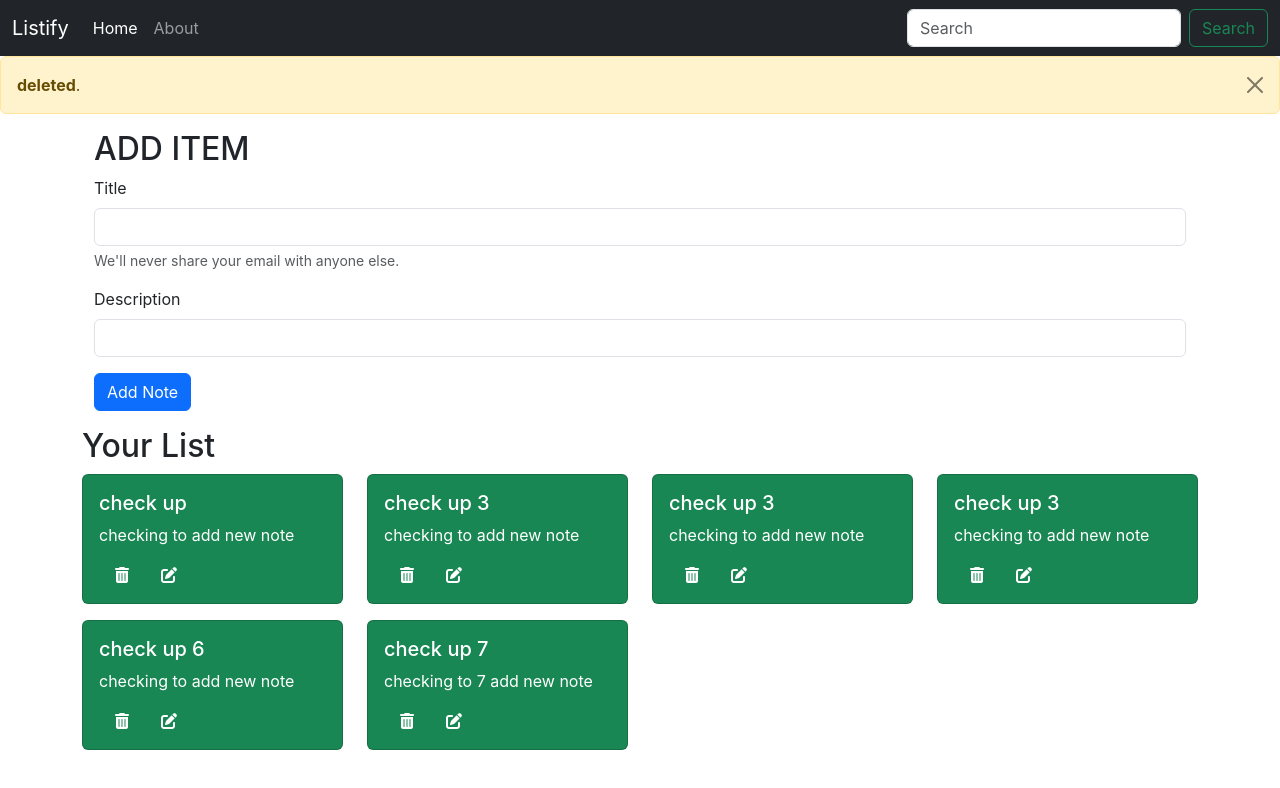
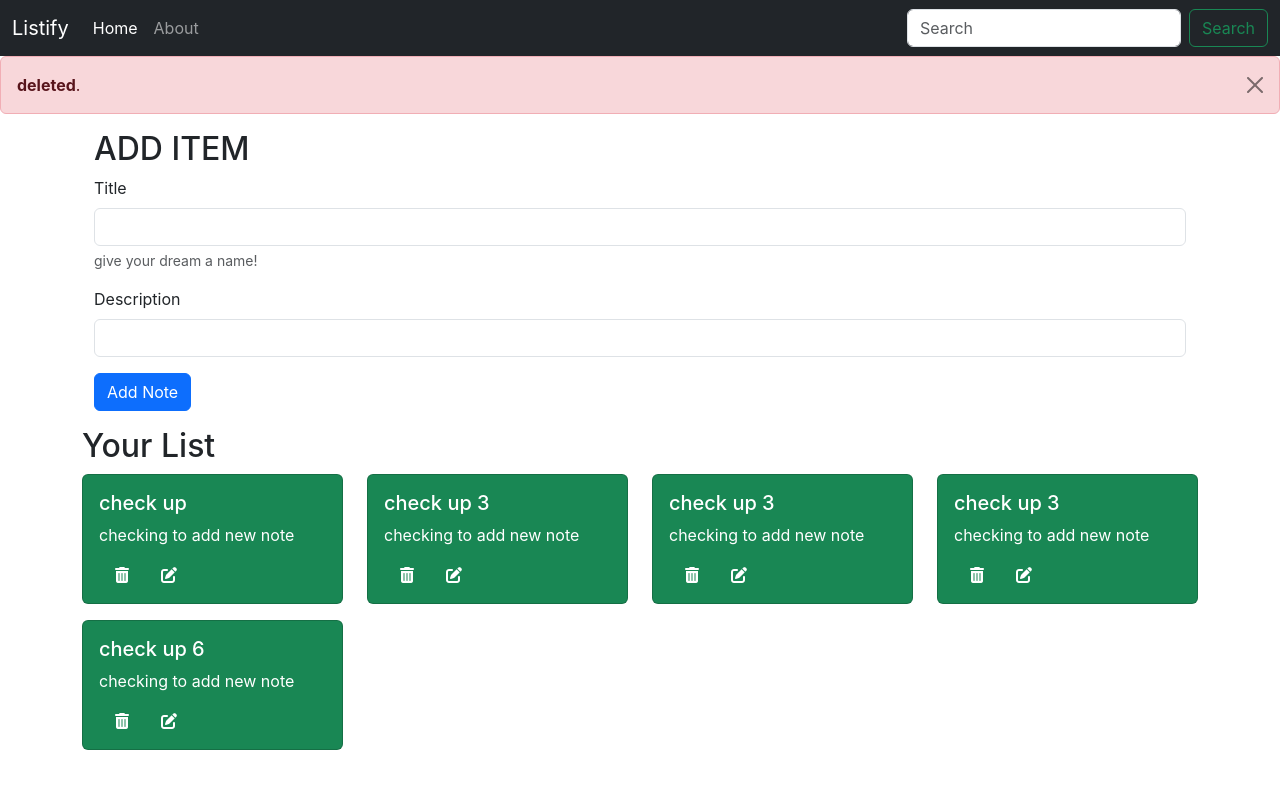
Before and after one commit to Tanishka-Garg/listify, a React (Create React App) app: page / in a window 1280 px wide. Shown: the top 788 px of the page. Built offline with nearby package versions, Linux system fonts and the light colour scheme.

Commit message:
addnote added

```diff
--- a/src/App.js
+++ b/src/App.js
@@ -13,7 +13,7 @@ function App() {
       <NoteState>
         <Router>
           <Navbar />
-          <Alert message={"deleted"} />
+          <Alert message={"deleted"} type={"danger"} />
           <div className="container">
             <Routes>
               <Route path="/" element={<Home />}></Route>
--- /dev/null
+++ b/src/components/Addnote.js
@@ -0,0 +1,62 @@
+import React, { useContext, useState } from "react";
+import noteContext from "../context/notes/noteContext";
+
+const Addnote = () => {
+  const context = useContext(noteContext);
+  const { addnote } = context;
+  const [note, setNote] = useState({ title: "", description: "", tag: "" });
+  const handleClick = (e) => {
+    e.preventDefault();
+    addnote(note.title, note.description, (addnote.tag = "default"));
+  };
+  const onChange = (e) => {
+    setNote({ ...note, [e.target.name]: e.target.value });
+  };
+  return (
+    <div>
+      <div className="container my-3">
+        <h2>ADD ITEM</h2>
+        <form>
+          <div className="mb-3">
+            <label htmlFor="title" className="form-label">
+              Title
+            </label>
+            <input
+              type="text"
+              className="form-control"
+              aria-label="Sizing example input"
+              id="title"
+              name="title"
+              aria-describedby="inputGroup-sizing-sm"
+              onChange={onChange}
+            />
+            <div id="emailHelp" className="form-text">
+              give your dream a name!
+            </div>
+          </div>
+          <div className="mb-3">
+            <label htmlFor="description" className="form-label">
+              Description
+            </label>
+            <input
+              type="text"
+              className="form-control"
+              id="description"
+              name="description"
+              onChange={onChange}
+            />
+          </div>
+          <button
+            type="submit"
+            onClick={handleClick}
+            className="btn btn-primary"
+          >
+            Add Note
+          </button>
+        </form>
+      </div>
+    </div>
+  );
+};
+
+export default Addnote;
--- a/src/components/Alert.js
+++ b/src/components/Alert.js
@@ -3,11 +3,14 @@ import React from "react";
 const Alert = (props) => {
   return (
     <div>
-      <div class="alert alert-warning alert-dismissible fade show" role="alert">
+      <div
+        className={`alert alert-${props.type} alert-dismissible fade show`}
+        role="alert"
+      >
         <strong>{props.message}</strong>.
         <button
           type="button"
-          class="btn-close"
+          className="btn-close"
           data-bs-dismiss="alert"
           aria-label="Close"
         ></button>
--- a/src/components/Home.js
+++ b/src/components/Home.js
@@ -1,42 +1,11 @@
 import React from "react";
 import Notes from "./Notes";
+import Addnote from "./Addnote";
 
 const Home = () => {
   return (
     <div>
-      <div className="container my-3">
-        <h2>ADD ITEM</h2>
-        <form>
-          <div className="mb-3">
-            <label htmlFor="exampleInputPassword1" className="form-label">
-              Title
-            </label>
-            <input
-              type="text"
-              className="form-control"
-              aria-label="Sizing example input"
-              aria-describedby="inputGroup-sizing-sm"
-            />
-            <div id="emailHelp" className="form-text">
-              We'll never share your email with anyone else.
-            </div>
-          </div>
-          <div className="mb-3">
-            <label htmlFor="exampleInputPassword1" className="form-label">
-              Description
-            </label>
-            <input
-              type="password"
-              className="form-control"
-              id="exampleInputPassword1"
-            />
-          </div>
-          <button type="submit" className="btn btn-primary">
-            Add Note
-          </button>
-        </form>
-      </div>
-
+      <Addnote />
       <Notes />
     </div>
   );
--- a/src/components/Noteitem.js
+++ b/src/components/Noteitem.js
@@ -9,7 +9,7 @@ const Noteitem = (props) => {
           <h5 className="card-title">{note.title}</h5>
           <p className="card-text">{note.description}</p>
           <i className="fa-solid fa-trash-can mx-3"></i>
-          <i class="fa-solid fa-pen-to-square mx-3"></i>
+          <i className="fa-solid fa-pen-to-square mx-3"></i>
         </div>
       </div>
     </div>
--- a/src/components/Notes.js
+++ b/src/components/Notes.js
@@ -4,7 +4,7 @@ import Noteitem from "./Noteitem";
 
 const Notes = () => {
   const context = useContext(noteContext);
-  const { notes, setNotes } = context;
+  const { notes, addnote } = context;
   return (
     <div className="row my-3">
       <h2>Your List</h2>
--- a/src/context/notes/NoteState.js
+++ b/src/context/notes/NoteState.js
@@ -48,20 +48,32 @@ const NoteState = (props) => {
       date: "2023-04-18T08:16:11.597Z",
       __v: 0,
     },
-    {
-      _id: "643e51cb63af79e34993989c",
-      user: "643977d97db1061ca86e17d9",
-      title: "check up 7",
-      description: "checking to  7 add new note ",
-      tag: "test",
-      date: "2023-04-18T08:16:11.597Z",
-      __v: 0,
-    },
   ];
 
   const [notes, setNotes] = useState(notesInitial);
+
+  //add note
+  const addnote = (title, description, tag) => {
+    // todo call api
+    const note = {
+      _id: "643e51cb63af79e34993989c",
+      user: "643977d97db1061ca86e17d9",
+      title: title,
+      description: description,
+      tag: tag,
+      date: "2023-04-18T08:16:11.597Z",
+      __v: 0,
+    };
+    console.log("adding note");
+    setNotes(notes.concat(note));
+  };
+  //delete note
+  const deletenote = () => {};
+
+  //edit note
+  const editnote = () => {};
   return (
-    <NoteContext.Provider value={{ notes, setNotes }}>
+    <NoteContext.Provider value={{ notes, addnote, deletenote, editnote }}>
       {props.children}
     </NoteContext.Provider>
   );
--- a/src/index.css
+++ b/src/index.css
@@ -11,3 +11,7 @@ code {
   font-family: source-code-pro, Menlo, Monaco, Consolas, 'Courier New',
     monospace;
 }
+
+i{
+  cursor: pointer;
+}
```
